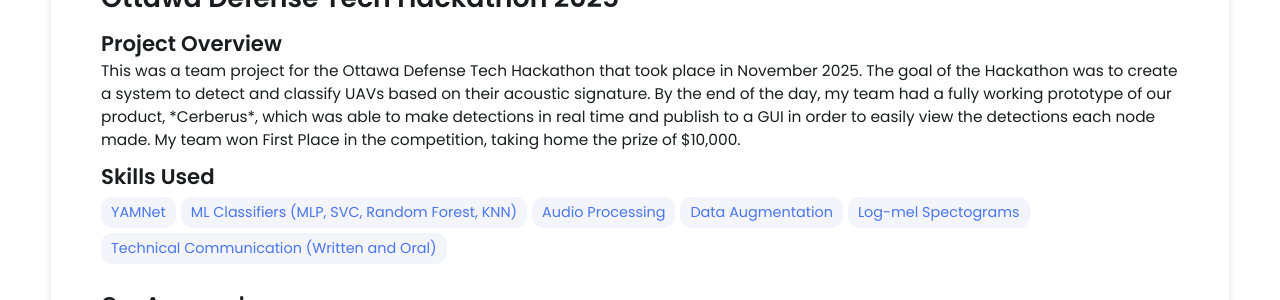
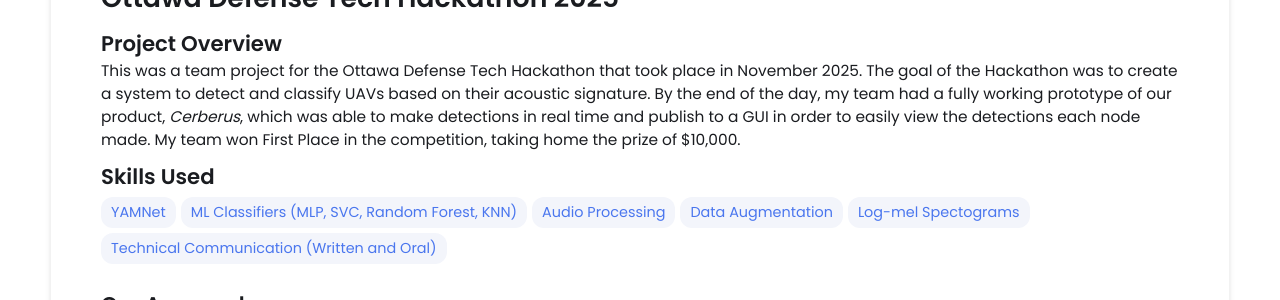
Before and after one commit to gabedavid03/gabedavid03.github.io, a Jekyll site: the page built from _projects/1-Ottawa-Defense-Tech-Hackathon/index.md, in a window 1280 px wide. Shown: the part 529-829 px from the top of the page. Built offline with Jekyll 4.4.1, drawn with Linux system fonts in a browser that asks for light colours.

Commit message:
trying to italicize

```diff
--- a/_projects/1-Ottawa-Defense-Tech-Hackathon/index.md
+++ b/_projects/1-Ottawa-Defense-Tech-Hackathon/index.md
@@ -1,7 +1,7 @@
 ---
 layout: post
 title: Ottawa Defense Tech Hackathon 2025
-description:  This was a team project for the Ottawa Defense Tech Hackathon that took place in November 2025. The goal of the Hackathon was to create a system to detect and classify UAVs based on their acoustic signature. By the end of the day, my team had a fully working prototype of our product, *Cerberus*, which was able to make detections in real time and publish to a GUI in order to easily view the detections each node made. My team won First Place in the competition, taking home the prize of $10,000.
+description:  "This was a team project for the Ottawa Defense Tech Hackathon that took place in November 2025. The goal of the Hackathon was to create a system to detect and classify UAVs based on their acoustic signature. By the end of the day, my team had a fully working prototype of our product, <i>Cerberus</i>, which was able to make detections in real time and publish to a GUI in order to easily view the detections each node made. My team won First Place in the competition, taking home the prize of $10,000."
 skills:
   - YAMNet
   - ML Classifiers (MLP, SVC, Random Forest, KNN)
```
